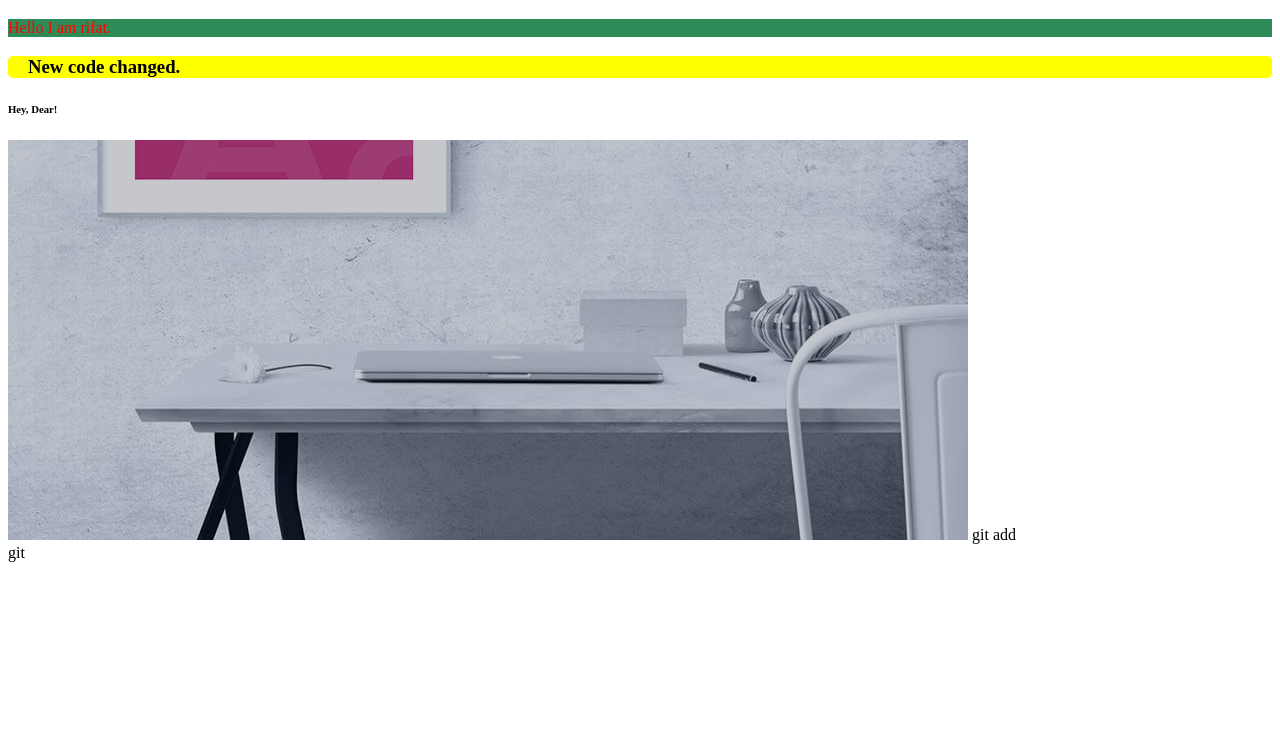
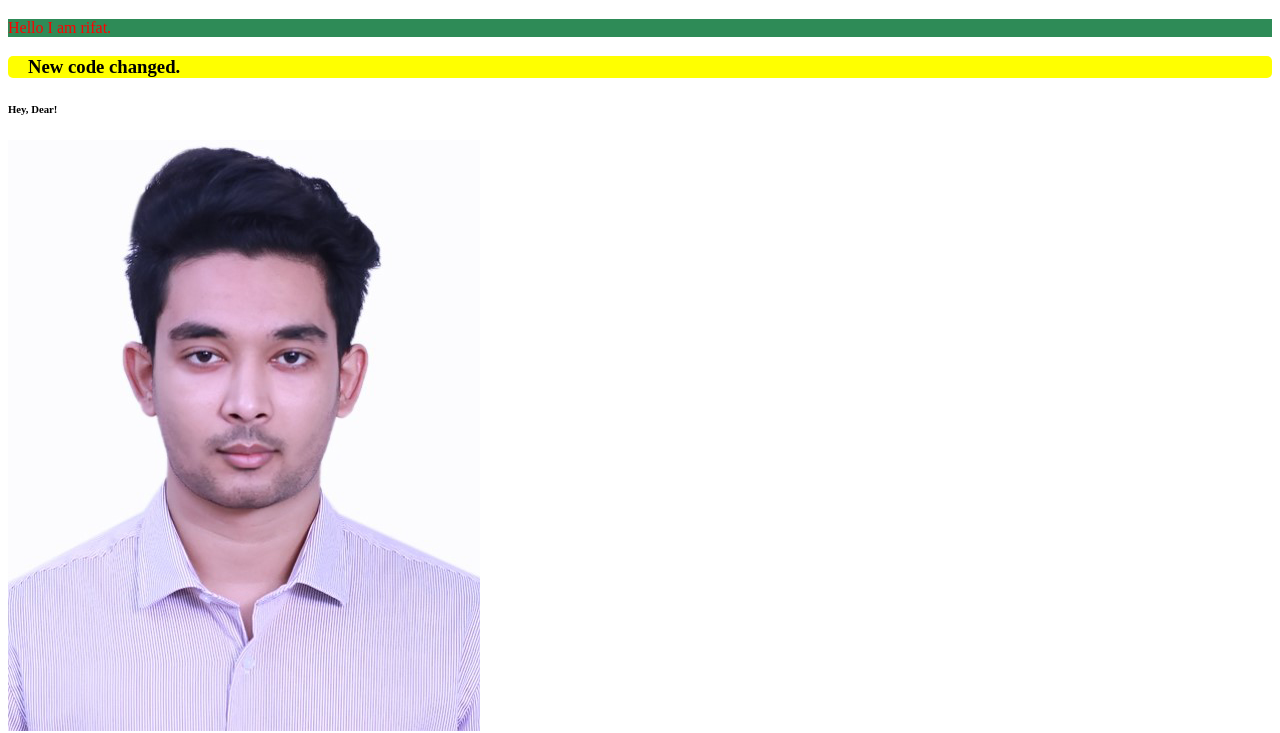
Before and after one commit to RifatNime/my-third-repo, a plain HTML site: page index.html in a window 1280 px wide. Shown: the part 61-794 px from the top of the page. Drawn offline with Linux system fonts and the light colour scheme.

Commit message:
image add

```diff
--- a/index.html
+++ b/index.html
@@ -14,6 +14,7 @@
     <h6>
         Hey, Dear!
     </h6>
+    <img src="image/img (2).jpg" alt="">
     <img src="img (1).jpg" alt="">
 </body>
 </html>git add <div class="git commit"></div>git
```
Also changed, not shown: image/img (2).jpg (renamed from img (2).jpg).
